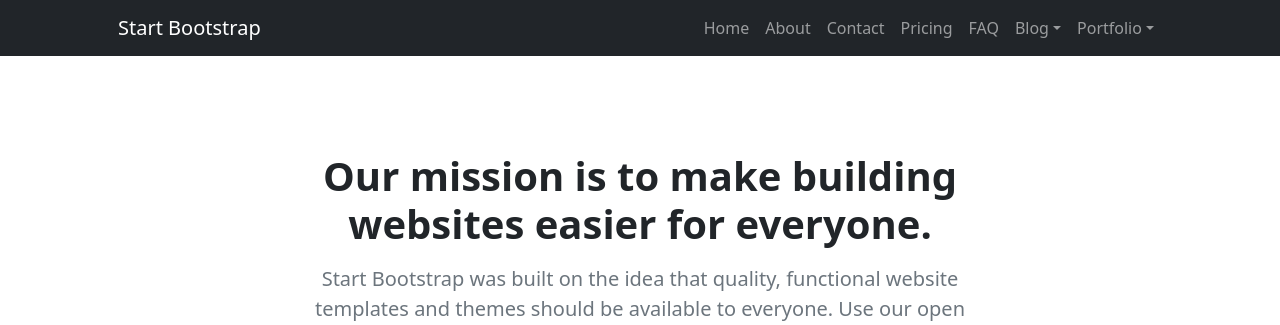
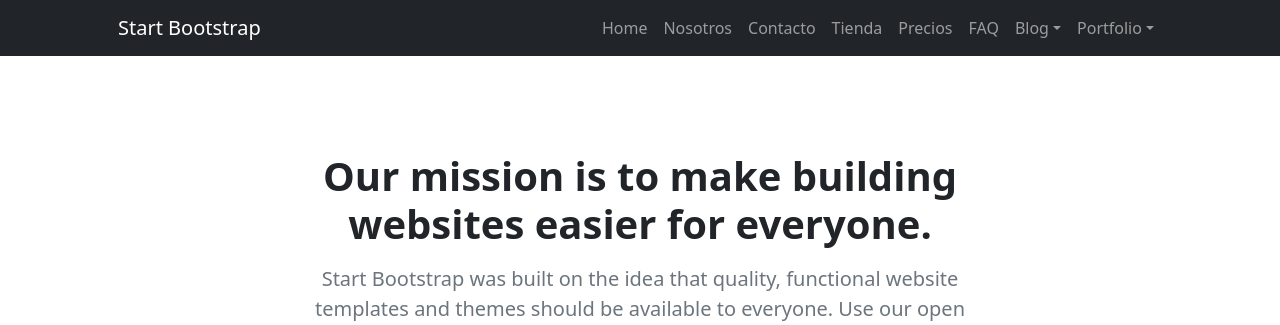
Before and after one commit to Jairgo/Libreria, a Django app: page /about/ in a window 1280 px wide. Shown: the top 325 px of the page. Run offline with Django 3.2, Linux system fonts and the light colour scheme; grey boxes labelled with a size stand in for pictures from a placeholder-image service; some libraries are stand-ins or nearby versions.

```diff
--- a/core/templates/core/base.html
+++ b/core/templates/core/base.html
@@ -24,9 +24,10 @@
                     <div class="collapse navbar-collapse" id="navbarSupportedContent">
                         <ul class="navbar-nav ms-auto mb-2 mb-lg-0">
                             <li class="nav-item"><a class="nav-link" href="{% url 'home' %}">Home</a></li>
-                            <li class="nav-item"><a class="nav-link" href="{% url 'about' %}">About</a></li>
-                            <li class="nav-item"><a class="nav-link" href="{% url 'contact' %}">Contact</a></li>
-                            <li class="nav-item"><a class="nav-link" href="{% url 'pricing' %}">Pricing</a></li>
+                            <li class="nav-item"><a class="nav-link" href="{% url 'about' %}">Nosotros</a></li>
+                            <li class="nav-item"><a class="nav-link" href="{% url 'contact' %}">Contacto</a></li>
+                            <li class="nav-item"><a class="nav-link" href="{% url 'store' %}">Tienda</a></li>
+                            <li class="nav-item"><a class="nav-link" href="{% url 'pricing' %}">Precios</a></li>
                             <li class="nav-item"><a class="nav-link" href="{% url 'faq' %}">FAQ</a></li>
                             <li class="nav-item dropdown">
                                 <a class="nav-link dropdown-toggle" id="navbarDropdownBlog" href="#" role="button" data-bs-toggle="dropdown" aria-expanded="false">Blog</a>
```
Also changed, not shown: db.sqlite3, 1 other file.
